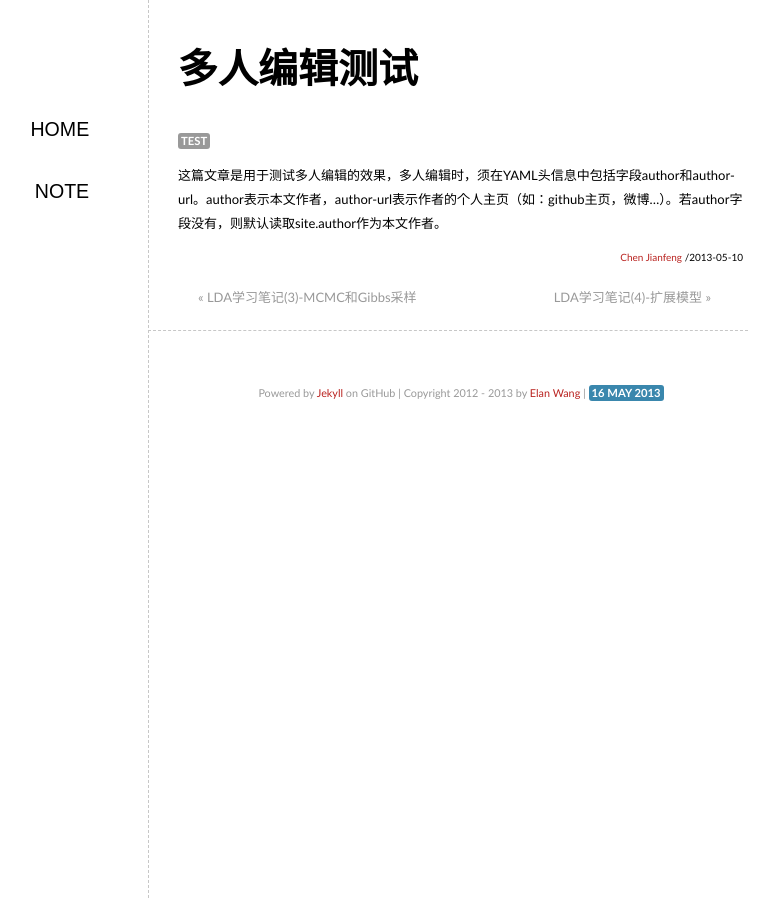
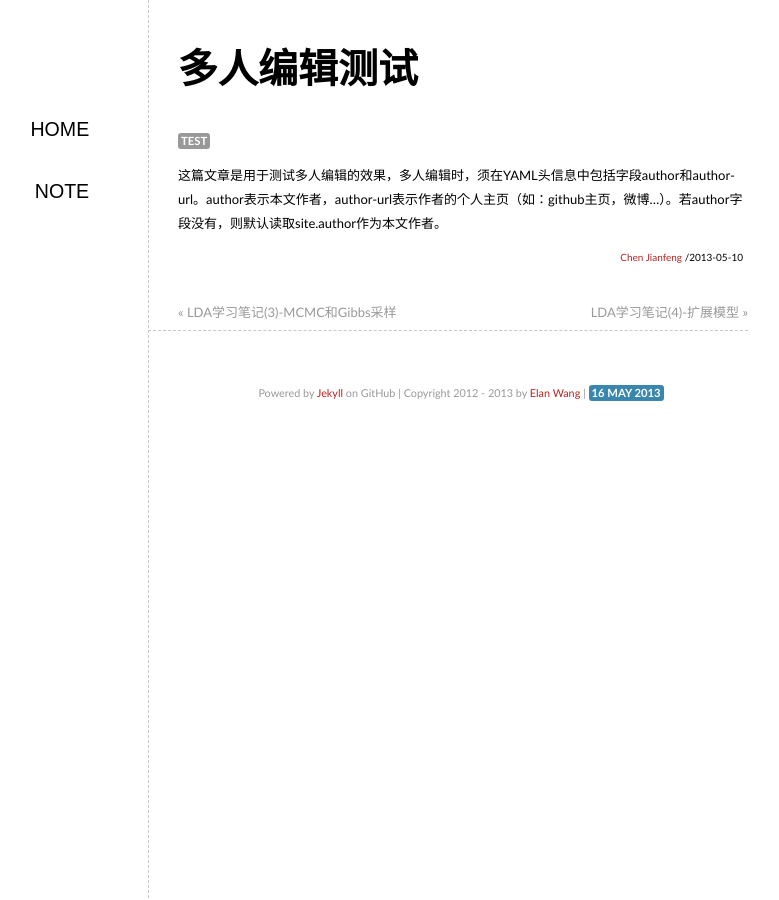
Before and after one commit to elan2wang/note, a Jekyll site: the page built from _posts/2013-05-10-multiple-editor-test.md, in a window 1280 px wide. Shown: the whole page, without its empty margins (252-1031 px from the left). Built offline with Jekyll 4.4.1, drawn with Linux system fonts in a browser that asks for light colours; comment, search, counter and statistics services are not loaded.

Commit message:
edit site style

```diff
--- a/style/note.css
+++ b/style/note.css
@@ -132,9 +132,8 @@ a:hover {
 
 .post .prev-next {
 	float:left;
-	width:90%;
-	padding:0 20px;
-	margin-top:15px 0;
+	width:100%;
+	margin:15px 0;
 	font-size:13px;
 }
 
```
